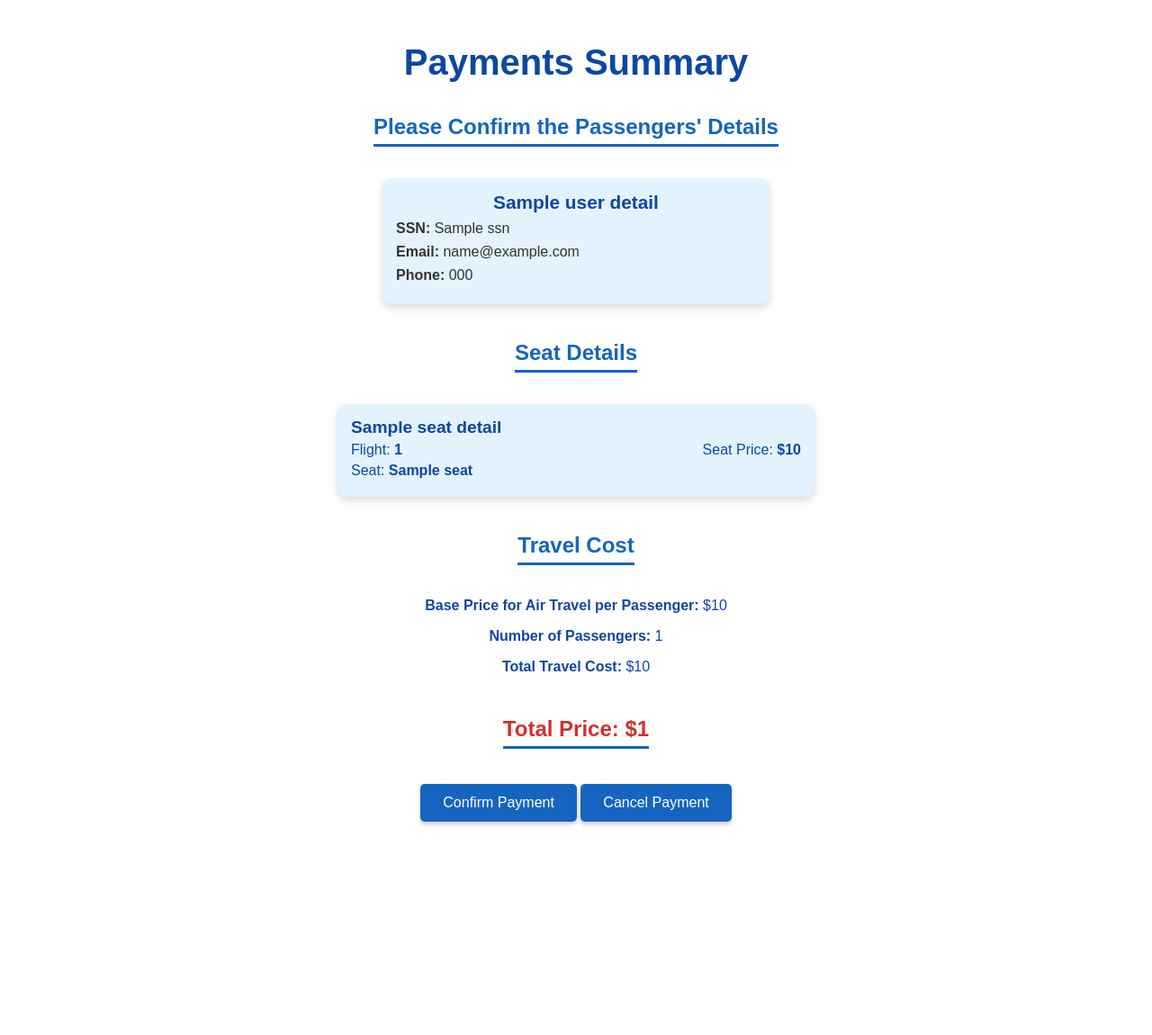
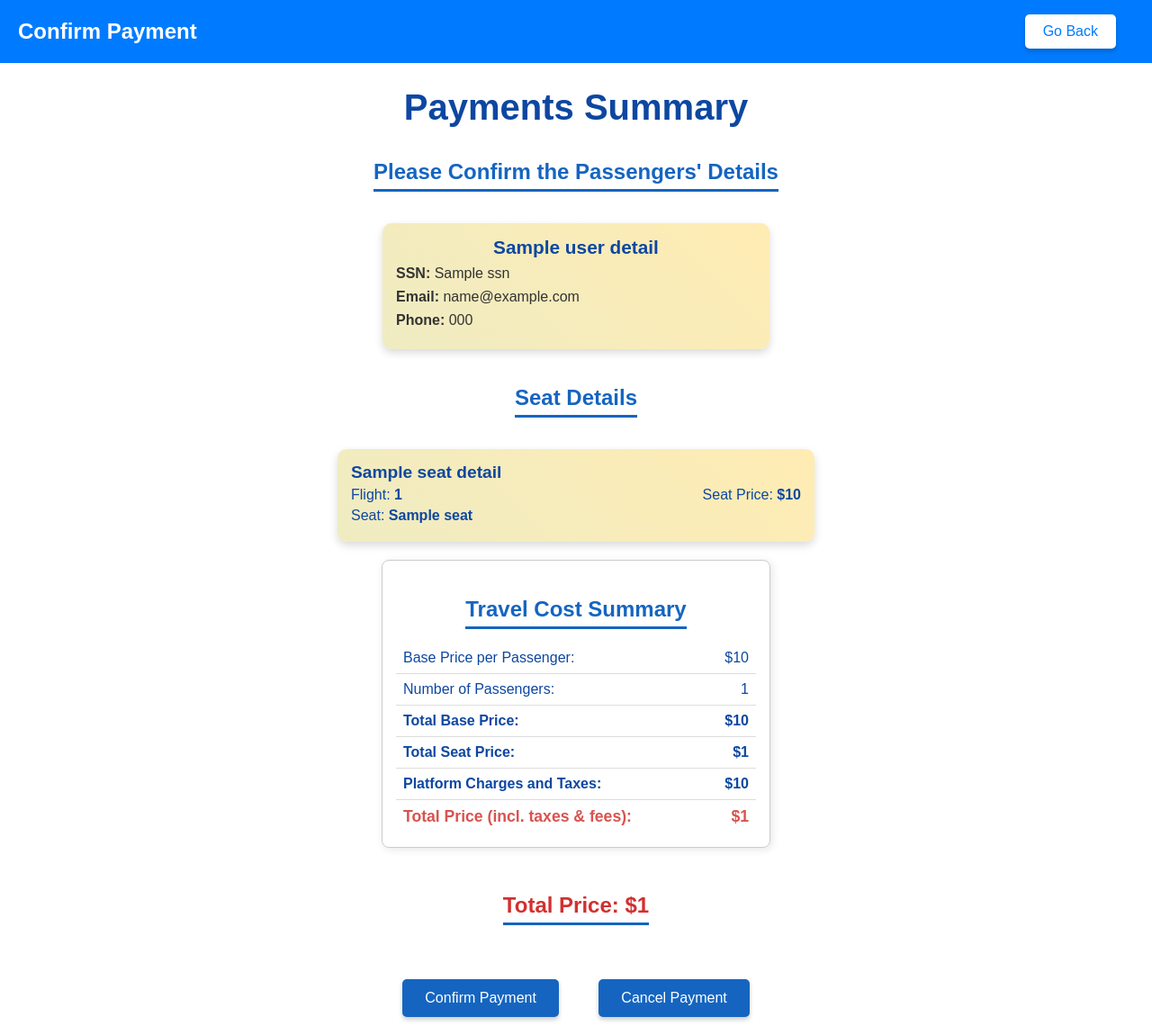
Before and after one commit to divyarajparia/Airline-Reservation-System-with-Dynamic-Scheduling, a Flask app: template templates/payments.html in a window 1280 px wide. Shown: the whole page at 90% size. Before the commit the page ends 918 px from the top, so only its background shows below. Run offline with Flask 3, Linux system fonts and the light colour scheme; the template is opened without the code that fills it: most values are stand-ins (such as "Sample title", 1, 10 or a date in 2020); some libraries are stand-ins or nearby versions.

Commit message:
changed payment and recipt UI

```diff
--- a/app.py
+++ b/app.py
@@ -372,12 +372,15 @@ def payments():
 
         selected_seats = session['selected_seats']
         flight_info = session['flight_route_info'][session['selected_route_id']]
-        total_price=0
+
+        total_price = 0
         base_price = 0
-        seat_price_total = 0
+        total_seat_price = 0
+        total_base_price = 0
+
         for flight_leg in flight_info:
             base_price += float(flight_leg[8])
-        total_price += base_price * session['num_passengers']
+        total_base_price += base_price * session['num_passengers']
 
 
         print("Selected seats: ", selected_seats)
@@ -410,23 +413,31 @@ def payments():
 
 
                 if seat_price:
-                    total_price += float(seat_price[0])
-                    seat_price_total += float(seat_price[0])
+                    total_seat_price += float(seat_price[0])
                     seat_details.append((schd_id,seat,seat_price[0],flight_number[0], name))
                     if global_counter == 1:
                         user_details.append((ssn,name,phone,mail))
 
-        session['total_price'] = total_price
+        platform_fee = 60
+        total_price = total_base_price + total_seat_price + platform_fee
+
         session['seat_details'] = seat_details
         session['user_details'] = user_details
+
+        session['base_price'] = base_price
+        session['total_base_price'] = total_base_price
+        session['total_seat_price'] = total_seat_price
+        session['platform_fee'] = platform_fee
+        session['total_price'] = total_price
+
+
         print("Seat details: ",select_seats)
         print('Number of passangers: ', session['num_passengers'])
         print("flight info: ", flight_info)
         print("base Price info: ", base_price)
 
-        session['base_price'] = base_price
 
-        return render_template('payments.html', total_price=total_price, seat_details=seat_details, user_details=user_details, base_price=base_price, seat_price_total=seat_price_total, num_passengers=session['num_passengers'])
+        return render_template('payments.html', total_price=total_price,  base_price=base_price, total_base_price=total_base_price, total_seat_price=total_seat_price, platform_fee=platform_fee, num_passengers=session['num_passengers'], seat_details=seat_details, user_details=user_details,)
     else:
         selected_seats = session['selected_seats']
         total_price = session.get('total_price', 0)
@@ -478,7 +489,7 @@ def payments():
                 print("User Details: " ,user_details)
                 receipt_number = ''.join(random.choices(string.ascii_uppercase + string.digits, k=10))  # Generates a 10-character receipt number
 
-                return render_template('receipt.html', total_price=total_price, seat_details=seat_details, user_details=user_details, pnr=pnr, receipt_number=receipt_number, base_price=session['base_price'], num_passengers=session['num_passengers'])
+                return render_template('receipt.html', total_price=session["total_price"],  base_price=session["base_price"], total_base_price=session["total_base_price"], total_seat_price=session["total_seat_price"], platform_fee=session["platform_fee"], seat_details=seat_details, user_details=user_details, pnr=pnr, receipt_number=receipt_number,  num_passengers=session['num_passengers'])
 
         except Exception as e:
             db.session.rollback()
--- a/static/payments_style.css
+++ b/static/payments_style.css
@@ -2,10 +2,45 @@
 body {
     font-family: 'Arial', sans-serif;
     margin: 0;
-    padding: 20px;
+    padding: 0px;
     background-color: #ffffff; /* White background */
     color: #0d47a1; /* Deep blue text */
     text-align: center;
+}
+
+header {
+    display: flex;
+    justify-content: space-between;
+    align-items: center;
+    background-color: #007BFF;
+    padding: 10px 20px;
+    color: white;
+    height: 50px;
+}
+
+header .logo {
+    font-size: 24px;
+    font-weight: bold;
+}
+
+header .nav-buttons {
+    display: flex;
+    gap: 10px;
+}
+
+header .nav-buttons button {
+    background-color: white;
+    color: #007BFF;
+    border: none;
+    padding: 10px 20px;
+    cursor: pointer;
+    border-radius: 5px;
+    font-size: 16px;
+}
+
+header .nav-buttons button:hover {
+    background-color: #0056b3;
+    color: white;
 }
 
 /* Header */
@@ -26,7 +61,7 @@ h2 {
 
 /* Passenger Details - Card Format */
 .passenger-card {
-    background: #e3f2fd; /* Light Blue */
+    background: linear-gradient(45deg, hsl(55, 59%, 85%), #ffecb3);
     color: #0d47a1;
     padding: 15px;
     margin: 15px auto;
@@ -50,7 +85,7 @@ h2 {
 
 /* Boarding Pass Style */
 .boarding-pass {
-    background: #e3f2fd; /* Light Blue */
+    background: linear-gradient(45deg, hsl(55, 59%, 85%), #ffecb3); /* Light Blue */
     padding: 15px;
     max-width: 500px;
     margin: 15px auto;
@@ -102,9 +137,47 @@ button {
     cursor: pointer;
     transition: 0.3s ease-in-out;
     box-shadow: 0px 3px 5px rgba(0, 0, 0, 0.2);
+    margin: 20px;
 }
 
 button:hover {
     background-color: #0d47a1; /* Darker Blue */
     transform: scale(1.05);
 }
+
+
+.receipt {
+    max-width: 400px;
+    margin: 20px auto;
+    padding: 15px;
+    border: 1px solid #ccc;
+    border-radius: 8px;
+    box-shadow: 2px 2px 10px rgba(0, 0, 0, 0.1);
+    font-family: Arial, sans-serif;
+}
+.receipt h2 {
+    text-align: center;
+    margin-bottom: 15px;
+}
+.receipt table {
+    width: 100%;
+    border-collapse: collapse;
+}
+.receipt td {
+    padding: 8px;
+    border-bottom: 1px solid #ddd;
+}
+.receipt tr:last-child td {
+    border-bottom: none;
+}
+.receipt td:first-child {
+    text-align: left;
+}
+.receipt td:last-child {
+    text-align: right;
+}
+.receipt tr:last-child td {
+    font-size: 1.1em;
+    font-weight: bold;
+    color: #d9534f;
+}
--- a/templates/payments.html
+++ b/templates/payments.html
@@ -7,6 +7,13 @@
     <link rel="stylesheet" href="{{ url_for('static', filename='payments_style.css') }}">
 </head>
 <body>
+    <header>
+        <div class="logo">Confirm Payment</div>
+        <div class="nav-buttons">
+            <button onclick="window.location.href='{{ url_for('select_seats') }}'">Go Back</button>
+        </div>
+    </header>
+
     <h1>Payments Summary</h1>
 
     <!-- Passenger Details Section -->
@@ -40,12 +47,43 @@
     </section>
 
     <!-- Travel Cost Section -->
-    <section>
+    <!-- <section>
         <h2>Travel Cost</h2>
         <p><strong>Base Price for Air Travel per Passenger:</strong> ${{ base_price }}</p>
         <p><strong>Number of Passengers:</strong> {{ num_passengers }}</p>
         <p><strong>Total Travel Cost:</strong> ${{ num_passengers * base_price }}</p>
+    </section> -->
+
+    <section class="receipt">
+        <h2>Travel Cost Summary</h2>
+        <table>
+            <tr>
+                <td>Base Price per Passenger:</td>
+                <td>${{ base_price }}</td>
+            </tr>
+            <tr>
+                <td>Number of Passengers:</td>
+                <td>{{ num_passengers }}</td>
+            </tr>
+            <tr>
+                <td><strong>Total Base Price:</strong></td>
+                <td><strong>${{ num_passengers * base_price }}</strong></td>
+            </tr>
+            <tr>
+                <td><strong>Total Seat Price:</strong></td>
+                <td><strong>${{ total_seat_price }}</strong></td>
+            </tr>
+            <tr>
+                <td><strong>Platform Charges and Taxes:</strong></td>
+                <td><strong>${{ platform_fee }}</strong></td>
+            </tr>
+            <tr>
+                <td><strong>Total Price (incl. taxes & fees):</strong></td>
+                <td><strong>${{ total_price }}</strong></td>
+            </tr>
+        </table>
     </section>
+
 
     <h2 class="total-price">Total Price: ${{ total_price }}</h2>
 
```
Also changed, not shown: static/receipt_style.css (+82 -7 lines), templates/receipt.html (+41 -3 lines).
